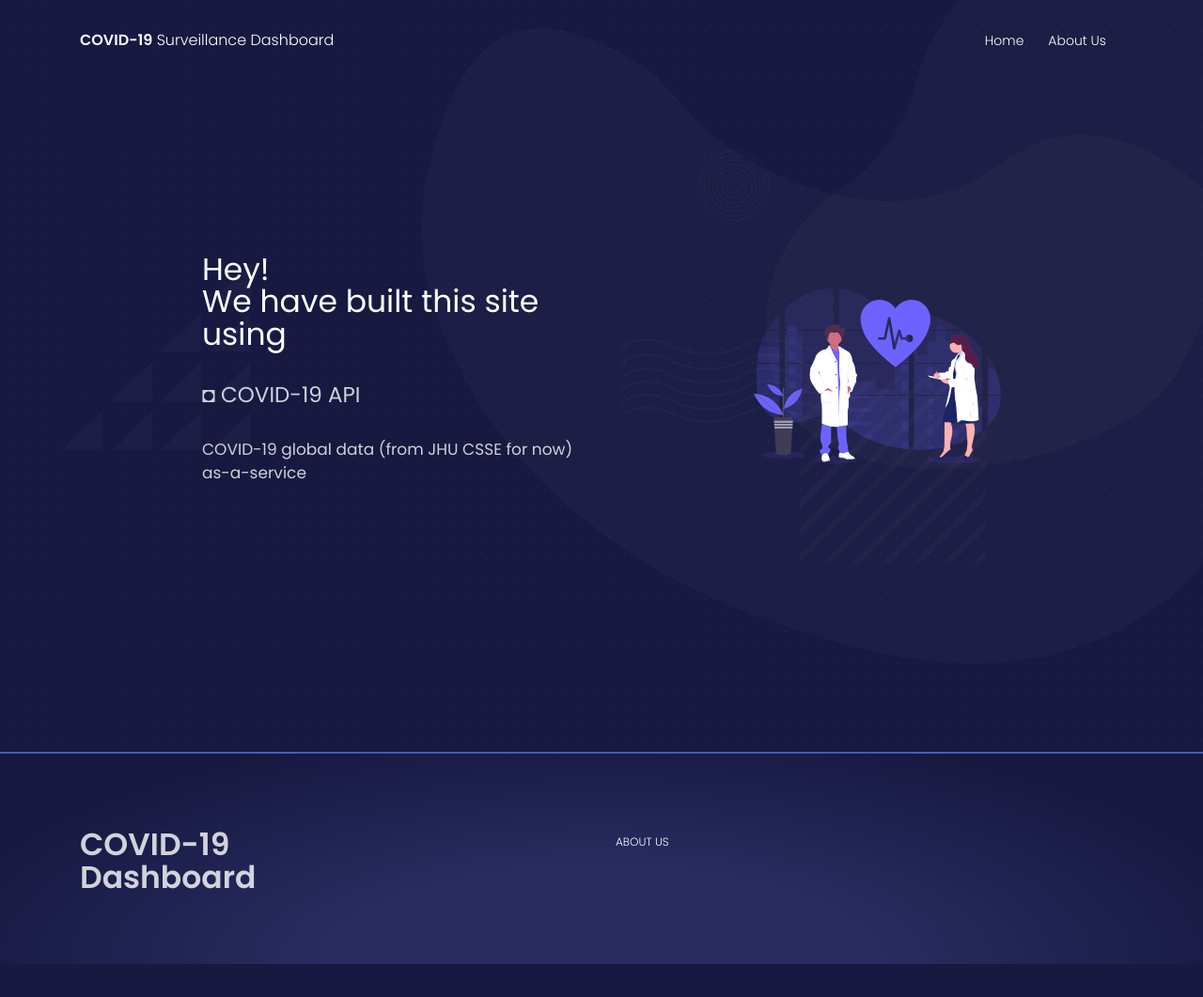
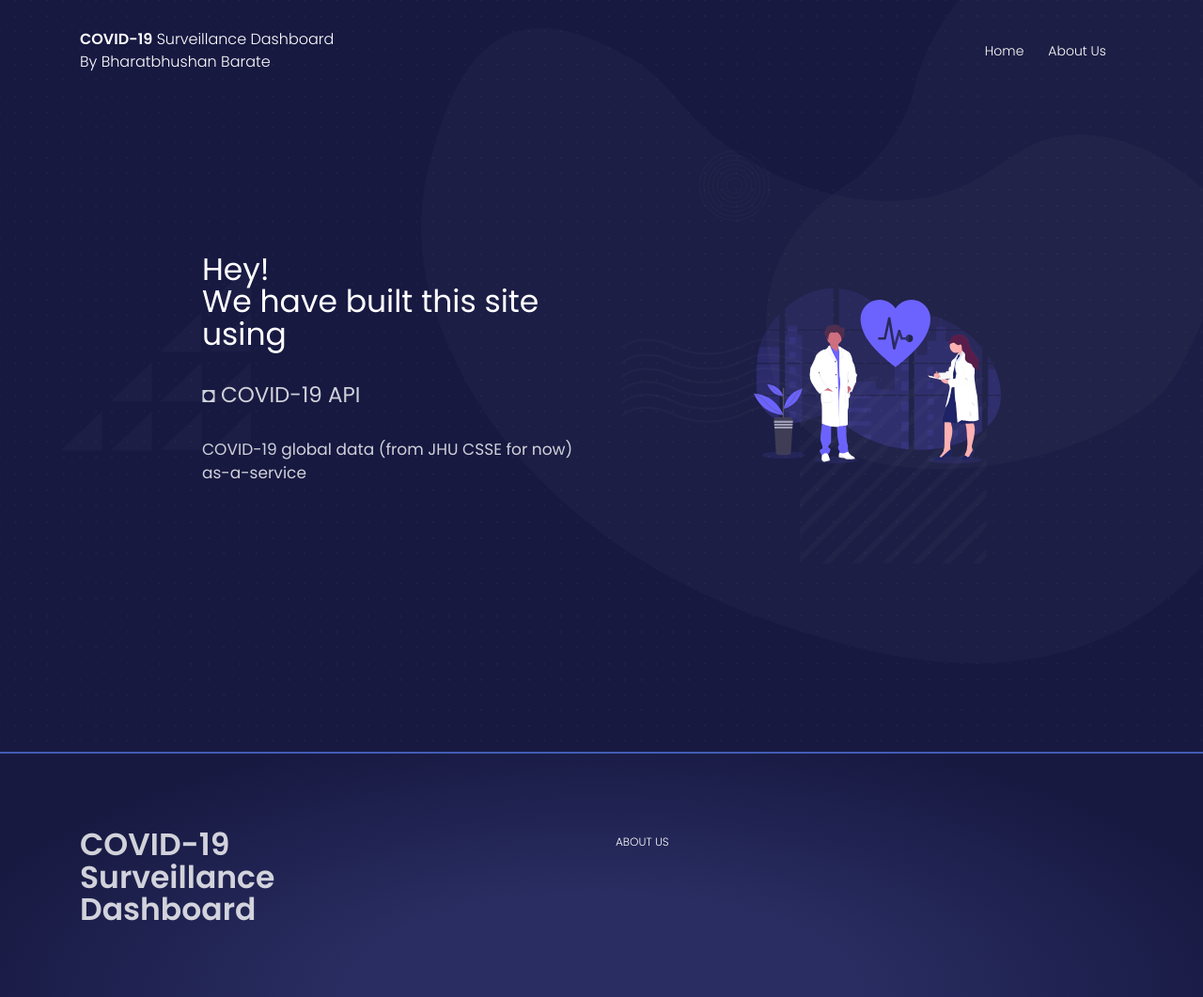
Before and after one commit to ninadsumant/COVID-19-Dashboard, a Flask app: page /about in a window 1280 px wide. Shown: the whole page at 94% size. Before the commit the page ends 1026 px from the top, so only its background shows below. Run offline with Flask 2, Linux system fonts and the light colour scheme; some libraries are stand-ins or nearby versions.

Commit message:
title changes

```diff
--- a/app.py
+++ b/app.py
@@ -42,4 +42,4 @@ def index():
 
 
 if __name__ == '__main__':
-  app.run(debug=False)
+  app.run(debug=True)
--- a/templates/about.html
+++ b/templates/about.html
@@ -38,7 +38,7 @@
      <div class="container">
        <div class="navbar-translate">
          <a class="navbar-brand" href="" rel="tooltip"  data-placement="bottom" target="_blank">
-           <span>COVID-19</span> Surveillance Dashboard
+            <span>COVID-19</span> Surveillance Dashboard <br> By Bharatbhushan Barate
          </a>
          <button class="navbar-toggler navbar-toggler" type="button" data-toggle="collapse" data-target="#navigation" aria-controls="navigation-index" aria-expanded="false" aria-label="Toggle navigation">
            <span class="navbar-toggler-bar bar1"></span>
@@ -51,7 +51,7 @@
            <div class="row">
              <div class="col-6 collapse-brand">
                <a>
-                 COVID-19 Dashboard
+                 COVID-19 Surveillance Dashboard
                </a>
              </div>
              <div class="col-6 collapse-close text-right">
@@ -113,7 +113,7 @@
        <div class="container">
          <div class="row">
            <div class="col-md-3">
-             <h1 class="title">COVID-19 Dashboard</h1>
+             <h1 class="title">COVID-19 <br> Surveillance <br> Dashboard</h1>
            </div>
            <div class="col-md-3">
 
--- a/templates/error.html
+++ b/templates/error.html
@@ -38,7 +38,7 @@
      <div class="container">
        <div class="navbar-translate">
          <a class="navbar-brand" href="" rel="tooltip"  data-placement="bottom" target="_blank">
-           <span>COVID-19</span> Surveillance Dashboard
+            <span>COVID-19</span> Surveillance Dashboard <br> By Bharatbhushan Barate
          </a>
          <button class="navbar-toggler navbar-toggler" type="button" data-toggle="collapse" data-target="#navigation" aria-controls="navigation-index" aria-expanded="false" aria-label="Toggle navigation">
            <span class="navbar-toggler-bar bar1"></span>
@@ -111,7 +111,7 @@
        <div class="container">
          <div class="row">
            <div class="col-md-3">
-             <h1 class="title">COVID-19 Dashboard</h1>
+             <h1 class="title">COVID-19 <br> Surveillance <br> Dashboard</h1>
            </div>
            <div class="col-md-3">
 
```
Also changed, not shown: templates/main.html (+5 -5 lines).
